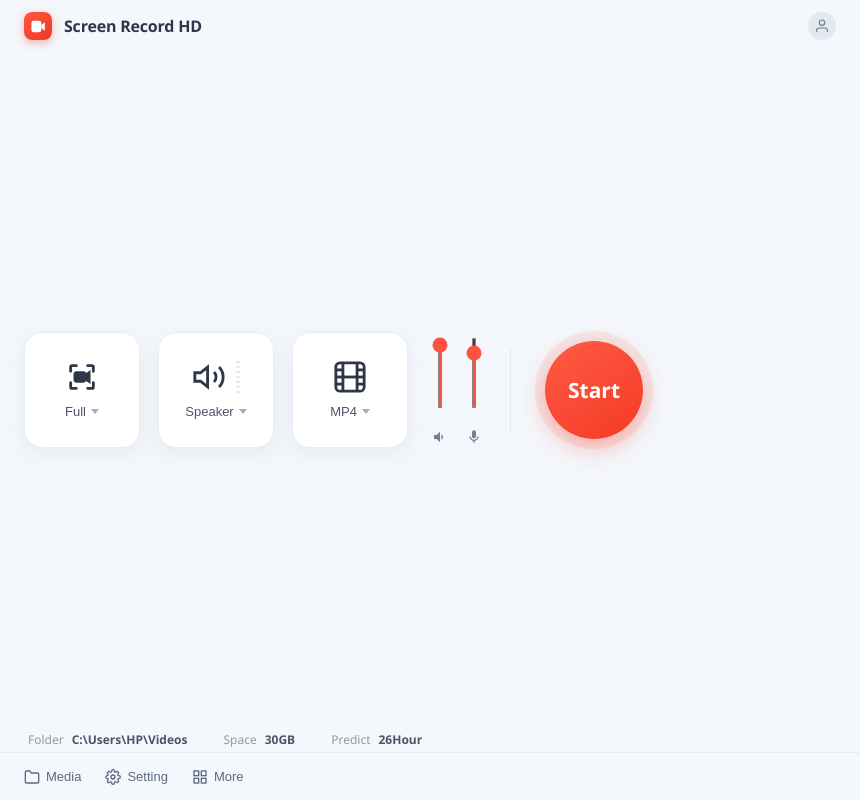
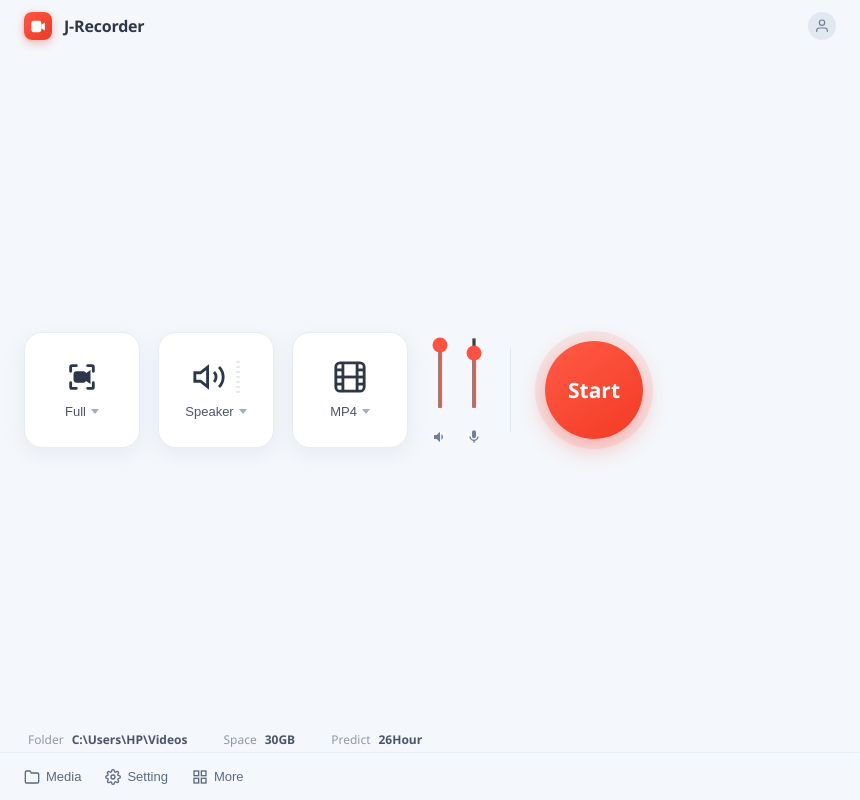
Before and after one commit to jeehank/screen-recorder, an Electron app: page src/renderer/index.html in a window 860 px wide. Drawn offline with Linux system fonts and the light colour scheme; no server answers.

```diff
--- a/src/renderer/index.html
+++ b/src/renderer/index.html
@@ -17,7 +17,7 @@
             <polygon points="16 9.5 21 6.5 21 17.5 16 14.5" fill="#ffffff"/>
           </svg>
         </div>
-        <span class="app-title">Screen Record HD</span>
+        <span class="app-title">J-Recorder</span>
       </div>
 
       <div class="header-right">
```
